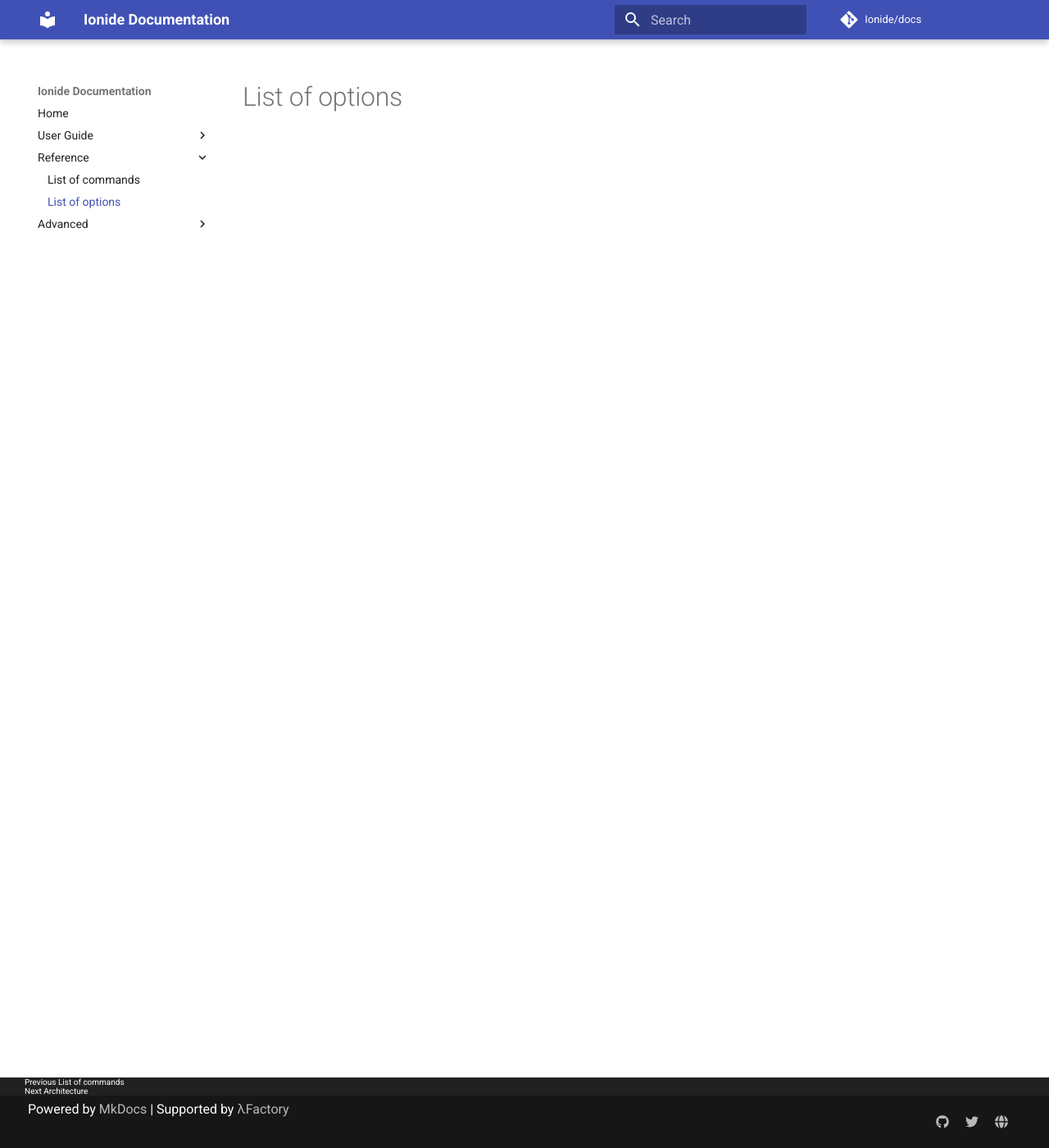
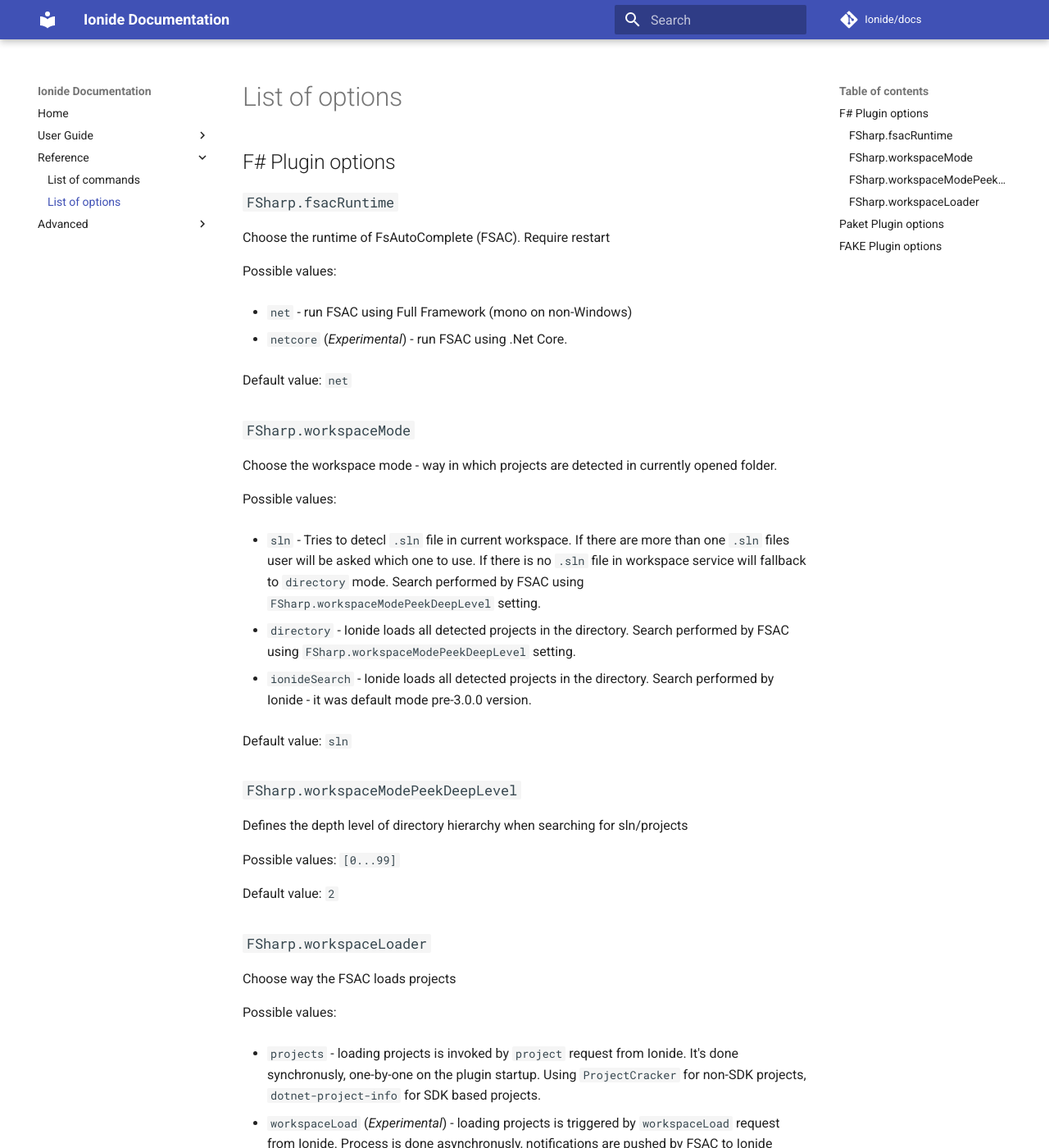
Before and after one commit to vincelee888/docs, an MkDocs documentation site: the page built from docs/options.md, in a window 1280 px wide and 1400 px high. Shown: the whole window at 82% size. Built offline with MkDocs 1.6.1 and Material for MkDocs 9.7.7, drawn with Linux system fonts in a browser that asks for light colours; comment, search, counter and statistics services are not loaded; old or Windows-style settings are respelled for this version of MkDocs; some of the changed text lies outside the part shown.

Commit message:
Add some options

```diff
--- a/docs/options.md
+++ b/docs/options.md
@@ -1 +1,53 @@
 # List of options
+
+## F# Plugin options
+
+### `FSharp.fsacRuntime`
+
+Choose the runtime of FsAutoComplete (FSAC). Require restart
+
+Possible values:
+
+* `net` - run FSAC using Full Framework (mono on non-Windows)
+
+* `netcore` (*Experimental*) - run FSAC using .Net Core.
+
+Default value: `net`
+
+### `FSharp.workspaceMode`
+
+Choose the workspace mode - way in which projects are detected in currently opened folder.
+
+Possible values:
+
+* `sln` - Tries to detecl `.sln` file in current workspace. If there are more than one `.sln` files user will be asked which one to use. If there is no `.sln` file in workspace service will fallback to `directory` mode. Search performed by FSAC using `FSharp.workspaceModePeekDeepLevel` setting.
+
+* `directory` - Ionide loads all detected projects in the directory. Search performed by FSAC using `FSharp.workspaceModePeekDeepLevel` setting.
+
+* `ionideSearch` - Ionide loads all detected projects in the directory. Search performed by Ionide - it was default mode pre-3.0.0 version.
+
+Default value: `sln`
+
+### `FSharp.workspaceModePeekDeepLevel`
+
+Defines the depth level of directory hierarchy when searching for sln/projects
+
+Possible values: `[0...99]`
+
+Default value: `2`
+
+### `FSharp.workspaceLoader`
+
+Choose way the FSAC loads projects
+
+Possible values:
+
+* `projects` - loading projects is invoked by `project` request from Ionide. It's done synchronusly, one-by-one on the plugin startup. Using `ProjectCracker` for non-SDK projects, `dotnet-project-info` for SDK based projects.
+
+* `workspaceLoad` (*Experimental*) - loading projects is triggered by `workspaceLoad` request from Ionide. Process is done asynchronusly, notifications are pushed by FSAC to Ionide through web sockets.
+
+Default value: `projects`
+
+## Paket Plugin options
+
+## FAKE Plugin options
```
